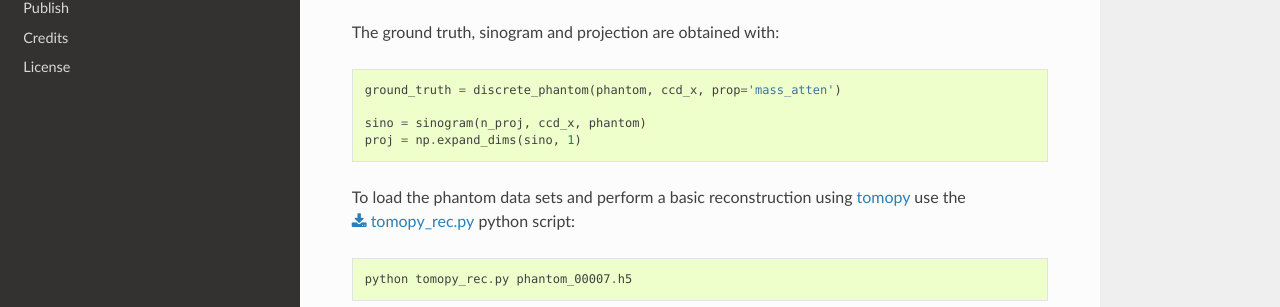
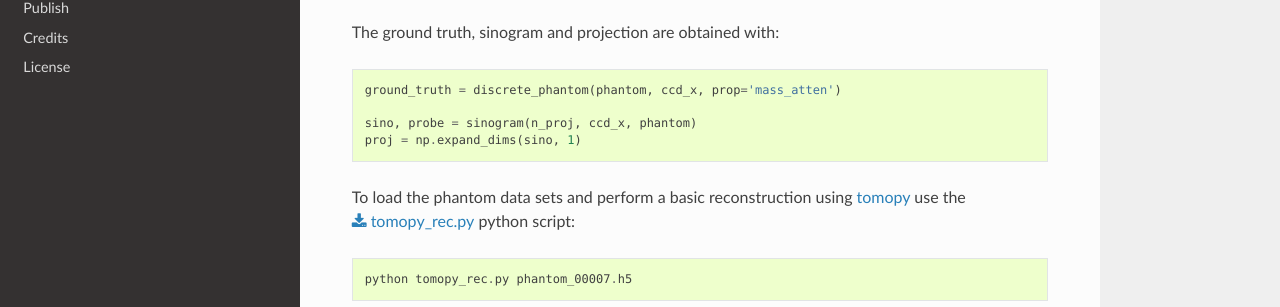
Before and after one commit to tomography/tomobank, a Sphinx documentation site: the page built from docs/source/phantom/docs.phantom.wet_circles.rst, in a window 1280 px wide. Shown: the part 321-628 px from the top of the page. Built offline with Sphinx 7.4.7 and the Read the Docs theme 2.0.0, drawn with Linux system fonts in a browser that asks for light colours.

Commit message:
sinogram() now returns probe

```diff
--- a/docs/source/phantom/docs.phantom.foams.rst
+++ b/docs/source/phantom/docs.phantom.foams.rst
@@ -73,7 +73,7 @@ The ground truth, sinogram and projection are obtained with:
 
     ground_truth = discrete_phantom(phantom, ccd_x, prop='mass_atten')
 
-    sino = sinogram(n_proj, ccd_x, phantom)
+    sino, probe = sinogram(n_proj, ccd_x, phantom)
     proj = np.expand_dims(sino, 1)
 
 To load the phantom data sets and perform a basic reconstruction using `tomopy <https://tomopy.readthedocs.io>`_  use the
--- a/docs/source/phantom/docs.phantom.standard.rst
+++ b/docs/source/phantom/docs.phantom.standard.rst
@@ -97,7 +97,7 @@ The ground truth, sinogram and projection are obtained with:
 
     ground_truth = discrete_phantom(phantom, ccd_x, prop='mass_atten')
 
-    sino = sinogram(n_proj, ccd_x, phantom)
+    sino, probe = sinogram(n_proj, ccd_x, phantom)
     proj = np.expand_dims(sino, 1)
 
 To load the phantom data sets and perform a basic reconstruction using `tomopy <https://tomopy.readthedocs.io>`_  use the
--- a/docs/source/phantom/docs.phantom.wet_circles.rst
+++ b/docs/source/phantom/docs.phantom.wet_circles.rst
@@ -32,7 +32,7 @@ The ground truth, sinogram and projection are obtained with:
 
     ground_truth = discrete_phantom(phantom, ccd_x, prop='mass_atten')
 
-    sino = sinogram(n_proj, ccd_x, phantom)
+    sino, probe = sinogram(n_proj, ccd_x, phantom)
     proj = np.expand_dims(sino, 1)
 
 To load the phantom data sets and perform a basic reconstruction using `tomopy <https://tomopy.readthedocs.io>`_  use the
```
